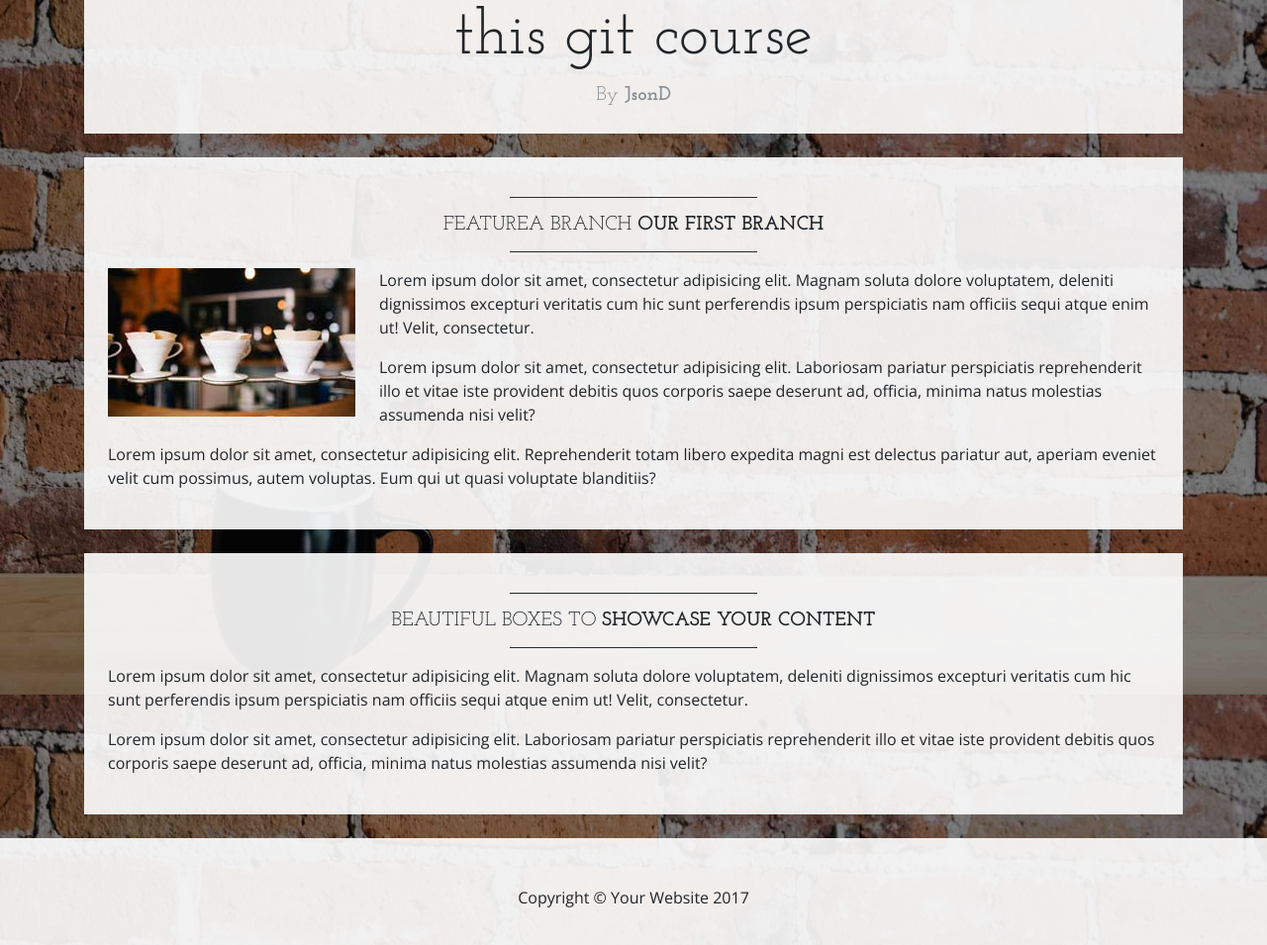
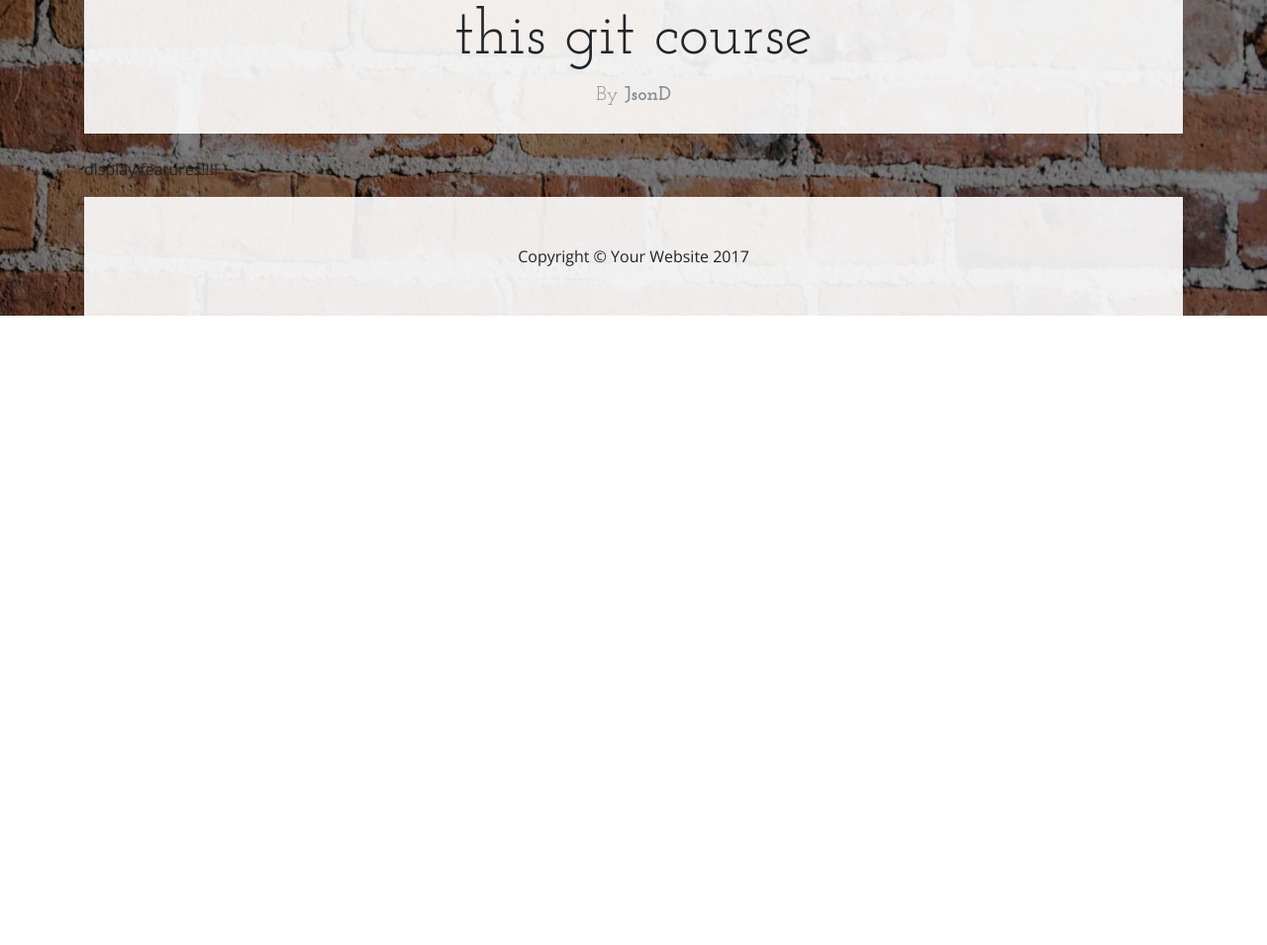
Before and after one commit to JasonDuquain/learnGit, a website: page index.html in a window 1280 px wide. Shown: the part 898-1853 px from the top of the page at 99% size. After the commit the page ends 1217 px from the top, so only its background shows below. Drawn offline with nearby package versions, Linux system fonts and the light colour scheme.

Commit message:
changed text - lara

```diff
--- a/index.html
+++ b/index.html
@@ -107,29 +107,7 @@
         </div>
       </div>
 
-      <div class="bg-faded p-4 my-4">
-        <hr class="divider">
-        <h2 class="text-center text-lg text-uppercase my-0">featureA branch
-          <strong>our first branch</strong>
-        </h2>
-        <hr class="divider">
-        <img class="img-fluid float-left mr-4 d-none d-lg-block" src="img/intro-pic.jpg" alt="">
-        <p>Lorem ipsum dolor sit amet, consectetur adipisicing elit. Magnam soluta dolore voluptatem, deleniti dignissimos excepturi veritatis cum hic sunt perferendis ipsum perspiciatis nam officiis sequi atque enim ut! Velit, consectetur.</p>
-        <p>Lorem ipsum dolor sit amet, consectetur adipisicing elit. Laboriosam pariatur perspiciatis reprehenderit illo et vitae iste provident debitis quos corporis saepe deserunt ad, officia, minima natus molestias assumenda nisi velit?</p>
-        <p>Lorem ipsum dolor sit amet, consectetur adipisicing elit. Reprehenderit totam libero expedita magni est delectus pariatur aut, aperiam eveniet velit cum possimus, autem voluptas. Eum qui ut quasi voluptate blanditiis?</p>
-      </div>
-
-      <div class="bg-faded p-4 my-4">
-        <hr class="divider">
-        <h2 class="text-center text-lg text-uppercase my-0">Beautiful boxes to
-          <strong>showcase your content</strong>
-        </h2>
-        <hr class="divider">
-        <p>Lorem ipsum dolor sit amet, consectetur adipisicing elit. Magnam soluta dolore voluptatem, deleniti dignissimos excepturi veritatis cum hic sunt perferendis ipsum perspiciatis nam officiis sequi atque enim ut! Velit, consectetur.</p>
-        <p>Lorem ipsum dolor sit amet, consectetur adipisicing elit. Laboriosam pariatur perspiciatis reprehenderit illo et vitae iste provident debitis quos corporis saepe deserunt ad, officia, minima natus molestias assumenda nisi velit?</p>
-      </div>
-
-    </div>
+      <p>display features!!!!</p>
     <!-- /.container -->
 
     <footer class="bg-faded text-center py-5">
```
